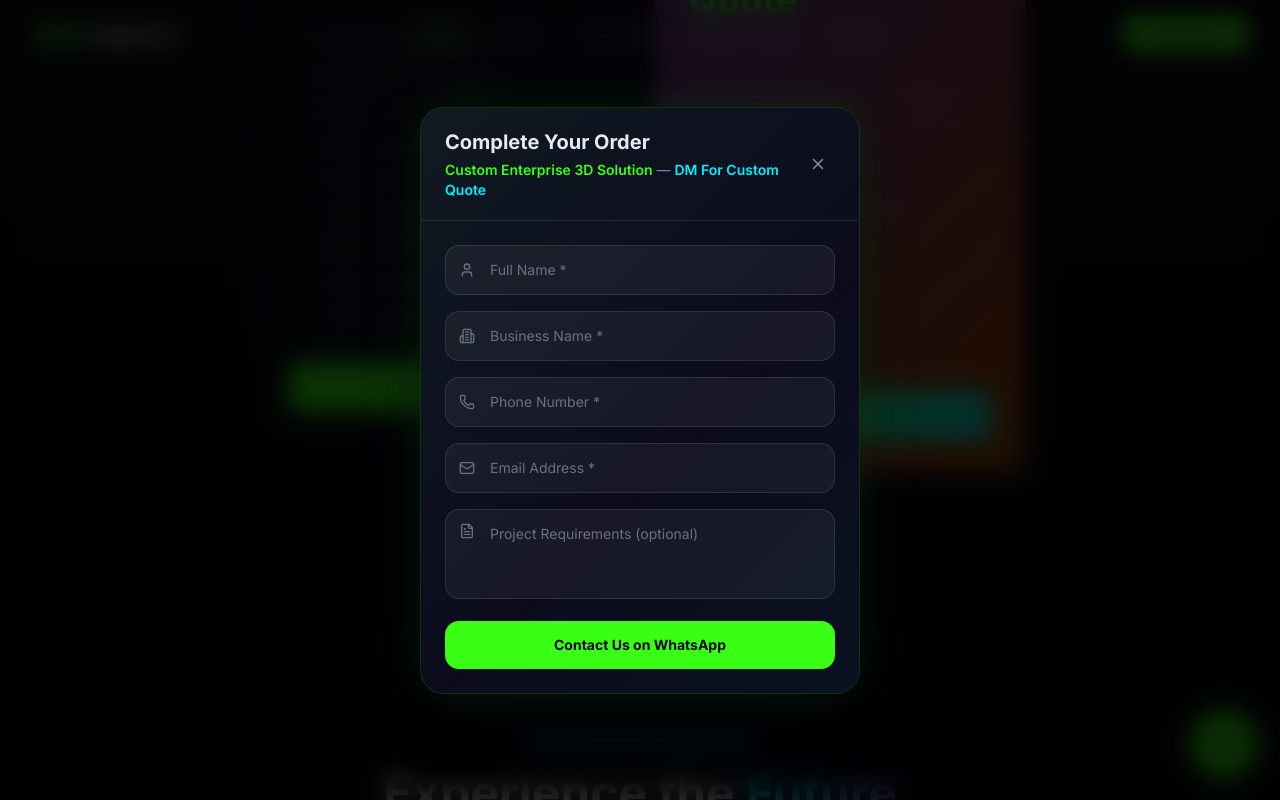
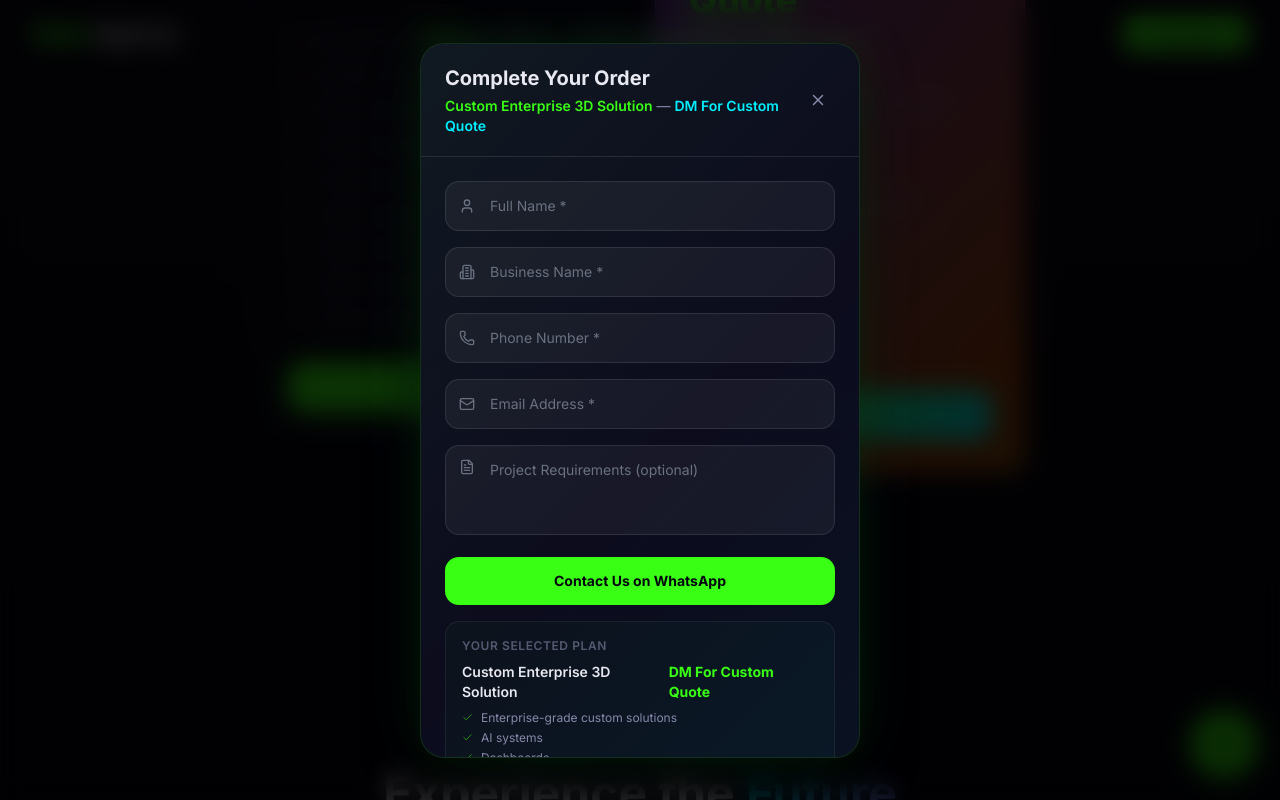
Before and after one commit to Awaken147/subzagency, a Next.js app: page / in a window 1280 px wide. Both pictures are taken after a click on the button "Contact Us". Shown: the part 6554-7354 px from the top of the page. Built offline with nearby package versions, Linux system fonts and the light colour scheme.

Commit message:
fad351b1-b201-4b5a-9e92-6ba2caf28911

```diff
--- a/src/components/sections/CheckoutModal.tsx
+++ b/src/components/sections/CheckoutModal.tsx
@@ -32,6 +32,8 @@ interface CheckoutModalProps {
   packageName: string;
   packagePrice: string;
   packagePriceAmount: number;
+  packageFeatures?: string[];
+  packageType?: 'website' | 'hosting';
 }
 
 type PaymentStep = 'form' | 'payment' | 'confirmation';
@@ -206,6 +208,8 @@ export default function CheckoutModal({
   packageName,
   packagePrice,
   packagePriceAmount,
+  packageFeatures = [],
+  packageType = 'website',
 }: CheckoutModalProps) {
   const [step, setStep] = useState<PaymentStep>('form');
   const [formData, setFormData] = useState<FormData>({
@@ -231,15 +235,17 @@ export default function CheckoutModal({
   const generateWhatsAppMessage = () => {
     return `Hello SubzAgency,
 
-I would like to discuss my project and payment process.
+I would like to discuss my ${packageType === 'hosting' ? 'hosting & maintenance' : 'website project'} and payment process.
 
 Project Details:
 - Name: ${formData.name}
 - Business Name: ${formData.businessName}
 - Selected Package: ${packageName}
 - Package Price: ${packagePrice}
+- Package Type: ${packageType === 'hosting' ? 'Hosting & Maintenance' : 'Website Package'}
 - Email: ${formData.email}
 - Phone Number: ${formData.phone}
+${formData.requirements ? `- Requirements: ${formData.requirements}` : ''}
 
 I have completed the payment / partial payment and will attach the payment screenshot for verification.
 
@@ -257,7 +263,13 @@ Thank you.`;
   const generateDiscussPaymentMessage = () => {
     return `Hello SubzAgency,
 
-I'm interested in your website services and would like to discuss the payment plans before proceeding.
+I'm interested in your ${packageType === 'hosting' ? 'hosting & maintenance' : 'website'} services and would like to discuss the payment plans before proceeding.
+
+Client Details:
+- Name: ${formData.name}
+- Business Name: ${formData.businessName}
+- Email: ${formData.email}
+- Phone: ${formData.phone}
 
 Selected Package:
 - Package Name: ${packageName}
@@ -483,6 +495,38 @@ Thank you.`;
                       >
                         {isCustomQuote ? 'Contact Us on WhatsApp' : 'Proceed to Payment'}
                       </motion.button>
+
+                      {/* Selected Package Summary — dynamic recap */}
+                      {packageFeatures.length > 0 && (
+                        <div
+                          className="rounded-xl p-4 space-y-2"
+                          style={{
+                            background: 'linear-gradient(135deg, rgba(57,255,20,0.03), rgba(0,240,255,0.03))',
+                            border: '1px solid rgba(255,255,255,0.06)',
+                          }}
+                        >
+                          <p className="text-xs font-semibold uppercase tracking-wider text-muted-foreground/60">
+                            Your Selected Plan
+                          </p>
+                          <div className="flex justify-between items-center">
+                            <span className="text-sm font-semibold text-foreground">{packageName}</span>
+                            <span className="text-sm font-bold text-neon-green">{packagePrice}</span>
+                          </div>
+                          <ul className="mt-1.5 space-y-1 max-h-28 overflow-y-auto pr-1">
+                            {packageFeatures.slice(0, 5).map((feature) => (
+                              <li key={feature} className="flex items-center gap-2 text-xs text-muted-foreground">
+                                <Check size={11} className="shrink-0 text-neon-green/60" />
+                                {feature}
+                              </li>
+                            ))}
+                            {packageFeatures.length > 5 && (
+                              <li className="text-xs text-muted-foreground/50">
+                                +{packageFeatures.length - 5} more features
+                              </li>
+                            )}
+                          </ul>
+                        </div>
+                      )}
                     </motion.form>
                   )}
 
@@ -548,7 +592,51 @@ Thank you.`;
                           >
                             {packagePrice}
                           </p>
+                          <p className="mt-1 text-xs text-muted-foreground/60">
+                            {packageName}
+                          </p>
                         </div>
+
+                        {/* Package Features Quick Glance */}
+                        {packageFeatures.length > 0 && (
+                          <div
+                            className="w-full rounded-xl p-3.5"
+                            style={{
+                              background: 'rgba(255,255,255,0.02)',
+                              border: '1px solid rgba(255,255,255,0.06)',
+                            }}
+                          >
+                            <p className="text-[10px] font-semibold uppercase tracking-wider text-muted-foreground/50 mb-2">
+                              Included in your plan
+                            </p>
+                            <div className="flex flex-wrap gap-1.5">
+                              {packageFeatures.slice(0, 4).map((feature) => (
+                                <span
+                                  key={feature}
+                                  className="inline-flex items-center gap-1 rounded-md px-2 py-1 text-[10px] text-muted-foreground/80"
+                                  style={{
+                                    background: 'rgba(57,255,20,0.04)',
+                                    border: '1px solid rgba(57,255,20,0.08)',
+                                  }}
+                                >
+                                  <Check size={9} className="text-neon-green/60" />
+                                  {feature}
+                                </span>
+                              ))}
+                              {packageFeatures.length > 4 && (
+                                <span
+                                  className="inline-flex items-center rounded-md px-2 py-1 text-[10px] text-muted-foreground/50"
+                                  style={{
+                                    background: 'rgba(255,255,255,0.02)',
+                                    border: '1px solid rgba(255,255,255,0.05)',
+                                  }}
+                                >
+                                  +{packageFeatures.length - 4} more
+                                </span>
+                              )}
+                            </div>
+                          </div>
+                        )}
                       </div>
 
                       {/* UPI ID Section */}
@@ -824,7 +912,11 @@ Thank you.`;
                             <span className="font-medium text-foreground">{packageName}</span>
                           </div>
                           <div className="flex justify-between text-sm">
-                            <span className="text-muted-foreground">Amount Paid</span>
+                            <span className="text-muted-foreground">Type</span>
+                            <span className="text-foreground">{packageType === 'hosting' ? 'Hosting & Maintenance' : 'Website Package'}</span>
+                          </div>
+                          <div className="flex justify-between text-sm">
+                            <span className="text-muted-foreground">{isCustomQuote ? 'Amount' : 'Amount Paid'}</span>
                             <span className="font-bold text-neon-green">{packagePrice}</span>
                           </div>
                           <div className="flex justify-between text-sm">
--- a/src/components/sections/Hosting.tsx
+++ b/src/components/sections/Hosting.tsx
@@ -226,6 +226,8 @@ export default function Hosting() {
         packageName={`${selectedPlan.name} — Hosting & Maintenance`}
         packagePrice={selectedPlan.price + selectedPlan.period}
         packagePriceAmount={selectedPlan.priceAmount}
+        packageFeatures={selectedPlan.features.map((f) => f.text)}
+        packageType="hosting"
       />
     </section>
   );
--- a/src/components/sections/Pricing.tsx
+++ b/src/components/sections/Pricing.tsx
@@ -376,6 +376,8 @@ export default function Pricing() {
         packageName={selectedPlan.name}
         packagePrice={selectedPlan.price}
         packagePriceAmount={selectedPlan.priceAmount}
+        packageFeatures={selectedPlan.features.map((f) => f.text)}
+        packageType="website"
       />
     </section>
   );
```
Also changed, not shown: 1 other file (tests, documents, lock files or other folders).
